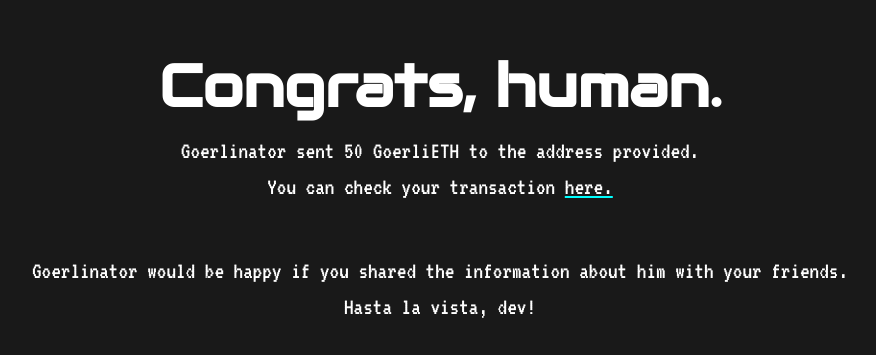
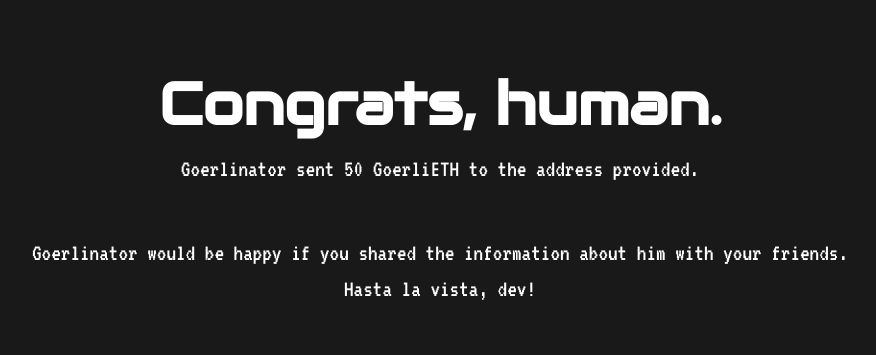
Before and after one commit to malteish/goerlinator, a Next.js app in the folder webApp/: page /Claimed in a window 1280 px wide. Shown: the part 209-564 px from the top of the page, without its empty margins (200-1076 px from the left). Built offline with nearby package versions, Linux system fonts and the light colour scheme; what @rainbow-me/rainbowkit, wagmi would draw is missing.

Commit message:
deleted tx link

```diff
--- a/webApp/pages/Claimed.tsx
+++ b/webApp/pages/Claimed.tsx
@@ -14,12 +14,6 @@ const Home: NextPage = () => {
             <br />
 			<div className={styles.description2}>Goerlinator sent 50 GoerliETH to the address provided.
             <br/>
-            You can check your transaction{" "}
-            <a href="https://goerli.etherscan.io/tx/0x95e6231ef7b399a0d549880568b16f3c0eb2b0c50ab03e38490df86131adad1e"
-            rel="noopener noreferrer"
-            target="_blank">
-            here.
-            </a>
             </div>
 			<br />
 			<br />
```
